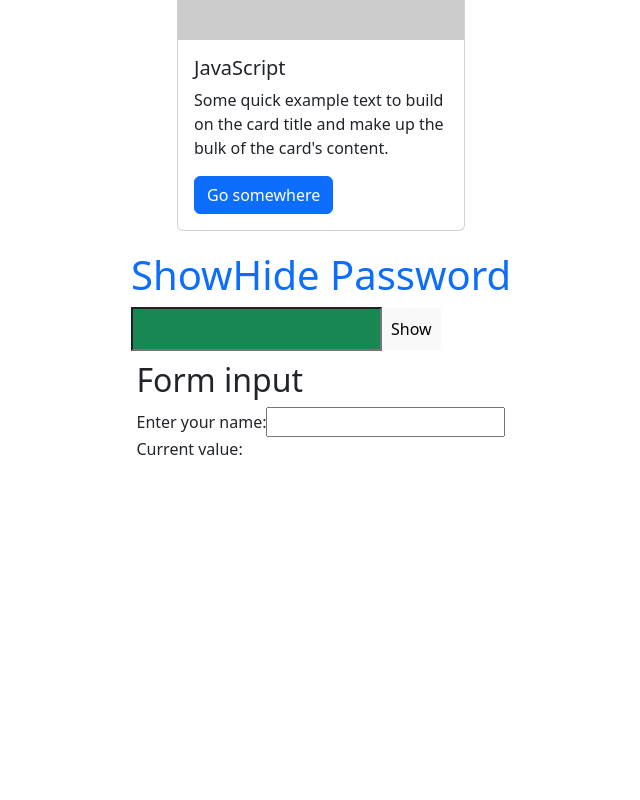
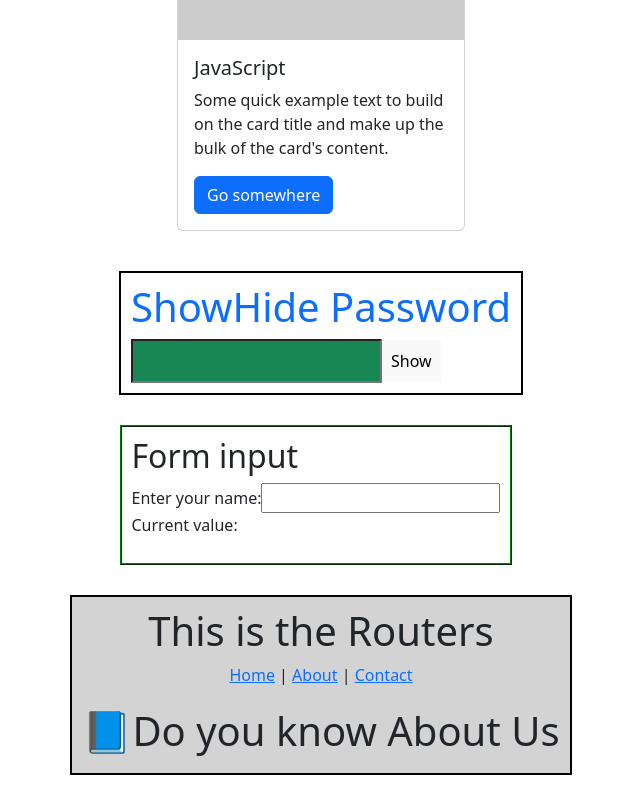
Before and after one commit to milyas1264/my-react-app, a React (Vite) app: page /my-react-app/about in a window 1280 px wide. Shown: the part 2055-2855 px from the top of the page, without its empty margins (319-959 px from the left). Before the commit the page ends 2557 px from the top, so only its background shows below. Built offline with nearby package versions, Linux system fonts and the light colour scheme.

Commit message:
Add Supabase integration and update routing structure; remove unused pages

```diff
--- a/package.json
+++ b/package.json
@@ -12,10 +12,11 @@
     "deploy": "gh-pages -d dist"
   },
   "dependencies": {
+    "@supabase/supabase-js": "^2.58.0",
     "bootstrap": "^5.3.8",
     "react": "^19.1.1",
     "react-dom": "^19.1.1",
-    "react-router-dom": "^7.8.2"
+    "react-router-dom": "^7.9.3"
   },
   "devDependencies": {
     "@eslint/js": "^9.33.0",
--- a/src/App.jsx
+++ b/src/App.jsx
@@ -38,11 +38,13 @@
 import Header from "./Components/Header";
 import ProfileCard from "./Components/ProfileCard";
 import Footer from "./Components/footer";
-import Counter from "./Pages/Counter";
+import Counter from "./Components/Pages/Counter";
 import WelCome from "./Components/WelCome";
 import BootstrapCard from "./Components/BootsCard";
 import ShowHidePassword from "./Components/ShowHidePassword";
 import Myform from "./Components/myForm";
+import AppRoutes from "./Components/Router";
+
 
 
 
@@ -88,9 +90,23 @@ function App() {
           link="#"
           btnText="Go somewhere"
         />
+        <div id="router" style={{border:"2px solid black",padding:"10px",marginTop:"20px"}}>
         <ShowHidePassword/>
 
+        </div>
+
+
+        <div id="router" style={{border:"2px ridge green",padding:"10px",marginTop:"20px"}}>
         <Myform/>
+
+        </div>
+
+        <hr />
+        <div id="router" style={{border:"2px solid black",padding:"10px",marginTop:"20px",backgroundColor:"lightgrey",textAlign:"center"}}>
+          <h1>This is the Routers</h1>
+       <AppRoutes/>
+        </div>
+
         </div>
 
 
--- /dev/null
+++ b/src/Components/Pages/About.jsx
@@ -0,0 +1,4 @@
+function About() {
+  return <h1>📘Do you know About Us</h1>;
+}
+export default About;
--- /dev/null
+++ b/src/Components/Pages/Contact.jsx
@@ -0,0 +1,4 @@
+function Contact() {
+  return <h1>📞 Contact Page</h1>;
+}
+export default Contact;
--- /dev/null
+++ b/src/Components/Router.jsx
@@ -0,0 +1,24 @@
+import { Routes, Route, Link } from 'react-router-dom';
+import Home from './pages/Home';
+import About from './pages/About';
+import Contact from './pages/Contact';
+
+function AppRoutes() {
+  return (
+    <>
+      <nav style={{ marginBottom: '20px' }}>
+        <Link to="/">Home</Link> |{" "}
+        <Link to="/about">About</Link> |{" "}
+        <Link to="/contact">Contact</Link>
+      </nav>
+
+      <Routes>
+        <Route path="/" element={<Home />} />
+        <Route path="/about" element={<About />} />
+        <Route path="/contact" element={<Contact />} />
+      </Routes>
+    </>
+  );
+}
+
+export default AppRoutes;
```
Also changed, not shown: src/Pages/About.jsx (deleted, +0 -7 lines), src/supabaseClient.js (added, +18 -0 lines), src/Components/Pages/Counter.jsx (renamed from src/Pages/Counter.jsx), src/Components/Pages/Home.jsx (renamed from src/Pages/Home.jsx), 1 other file (tests, documents, lock files or other folders).
